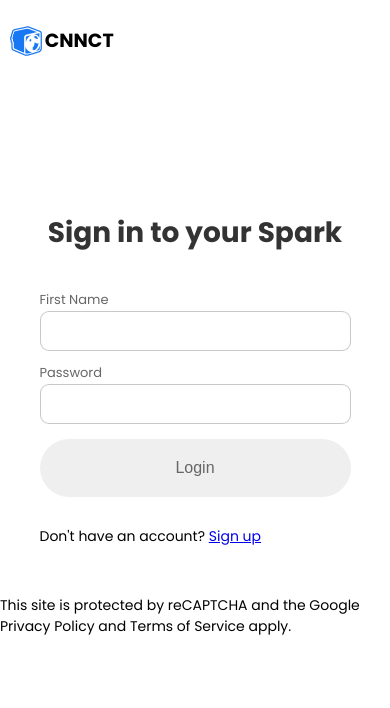
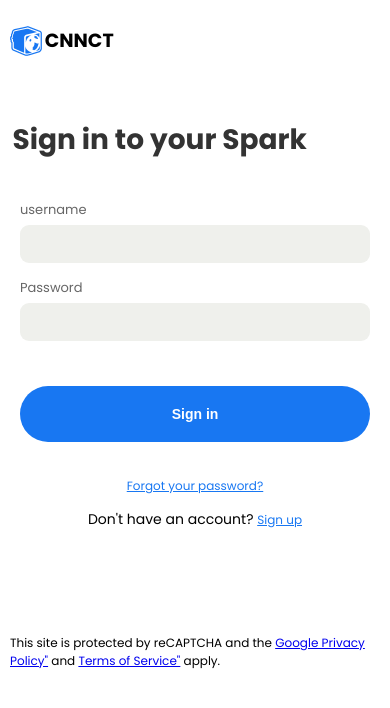
Before and after one commit to annuu1/meeting-scheduler, a React (Vite) app in the folder frontend/: page /login in a window 390 px wide. Shown: the top 708 px of the page. Built offline with nearby package versions, Linux system fonts and the light colour scheme.

Commit message:
Update Login component styles and layout, add forgot password link

```diff
--- a/frontend/src/components/auth/Login.jsx
+++ b/frontend/src/components/auth/Login.jsx
@@ -1,5 +1,5 @@
 import React, { useState } from 'react';
-import styles from '../../styles/Auth.module.css';
+import styles from '../../styles/Login.module.css';
 import authImg from '../../assets/auth_bg.png';
 import { Link, useNavigate } from 'react-router-dom';
 import axios from 'axios';
@@ -52,17 +52,20 @@ const [formData, setFormData] = useState({
               <h1>Sign in to your Spark</h1>
           </div>
           <form className={styles.form} onSubmit={handleSubmit}>
-            <label htmlFor ='firstName' className={styles.label} >First Name</label>
+            <label htmlFor ='email' className={styles.label} >username</label>
             <input type="email" name='email' className={styles.input} value={formData.email} onChange={handleChange} required/>
             <label htmlFor = 'password' className={styles.label} >Password</label>
             <input type="password" name='password' className={styles.input} value={formData.password} onChange={handleChange} required/>
-            <button type="submit" className={styles.btn} >Login</button>
-            <p>Don't have an account? <Link to="/signup">Sign up</Link></p>
+            <button type="submit" className={`${styles.btn} ${styles.loginBtn}`} >Sign in</button>
+            <div className={styles.formFooter}>
+                <a href="#">Forgot your password?</a>
+                <p>Don't have an account? <Link to="/signup">Sign up</Link></p>
+            </div>
             {
             error && <p style={{color:'red'}}>{error}</p>
           }
           </form>
-          <p>This site is protected by reCAPTCHA and the Google Privacy Policy and Terms of Service apply.</p>
+          <p className={styles.recaptcha}>This site is protected by reCAPTCHA and the <a href="#">Google Privacy Policy"</a> and <a href="#">Terms of Service"</a> apply.</p>
       </div>
       <div className={styles.imageContainer}>
         <img src={authImg} alt="auth image bg" />
--- /dev/null
+++ b/frontend/src/styles/Login.module.css
@@ -0,0 +1,140 @@
+.headerComponent{
+    position: fixed;
+    top: 0;
+    left: 0;
+    width: 100px;
+}
+.container {
+    display: flex;
+    justify-content: space-between;
+    align-items: center;
+    height: 100vh;
+    width: 100%;
+}
+
+.formContainer {
+    display: flex;
+    flex-direction: column;
+    justify-content: center;
+    align-items: center;
+    width: 60%;
+    height: 100%;
+}
+
+.formHeader {
+    color: #333;
+    font-weight: bold;
+    font-size: 22px;
+    margin-bottom: 0;
+    width: 50%;
+}
+
+.formHeaderSignin {
+    color: #333;
+    font-weight: bolder;
+}
+
+.form {
+    width: 50%;
+    display: flex;
+    flex-direction: column;
+    justify-content: center;
+    padding: 20px;
+}
+
+.label {
+    font-size: 13px;
+    font-weight: 400;
+    margin-bottom: 5px;
+    color: #666;
+}
+
+.input {
+    padding: 10px;
+    margin-bottom: 15px;
+    background-color: rgba(239, 240, 236, 1);
+    border: none;
+    border-radius: 9px;
+    font-size: 16px;
+    color: #666;
+}
+
+.btn {
+    padding: 20px;
+    margin-bottom: 15px;
+    border-radius: 5rem;
+    font-size: 16px;
+    color: #666;
+    border: none;
+    cursor: pointer;
+}
+
+.btn.loginBtn {
+    background-color: rgba(24, 119, 242, 1);
+    color: rgba(255, 255, 255, 1);
+    font-weight: 600;
+    font-size: 14px;
+    margin-top: 30px;
+}
+
+.formFooter {
+    width: 100%;
+    display: flex;
+    flex-direction: column;
+    justify-content: center;
+    align-items: center;
+    padding: 20px;
+}
+
+.formFooter a {
+    font-size: 12px;
+    font-weight: 400;
+    color: rgba(24, 119, 242, 1);
+    text-decoration: underline;
+}
+
+.recaptcha {
+    font-weight: 400;
+    font-size: 12px;
+    line-height: 18px;
+    position: relative;
+    margin: 0 10px;
+    bottom: -50px;
+}
+
+.imageContainer {
+    width: 35%;
+    height: 100vh;
+}
+
+.imageContainer img {
+    width: 100%;
+    height: 100%;
+    object-fit: cover;
+}
+
+@media (max-width: 768px) {
+    .formContainer {
+        justify-content: flex-start;
+        width: 100%;
+    }
+
+    .formHeader {
+        font-size: 18px;
+        width: 80%;
+    }
+
+    .formHeaderSignin {
+        width: 100%;
+        margin-top: 100px;
+        margin-left: 25px;
+    }
+
+    .form {
+        width: 100%;
+    }
+
+    .imageContainer {
+        display: none;
+    }
+}
```
